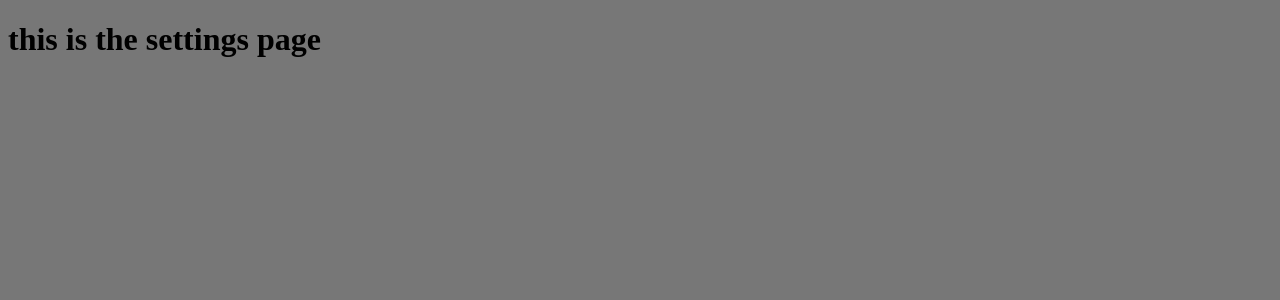
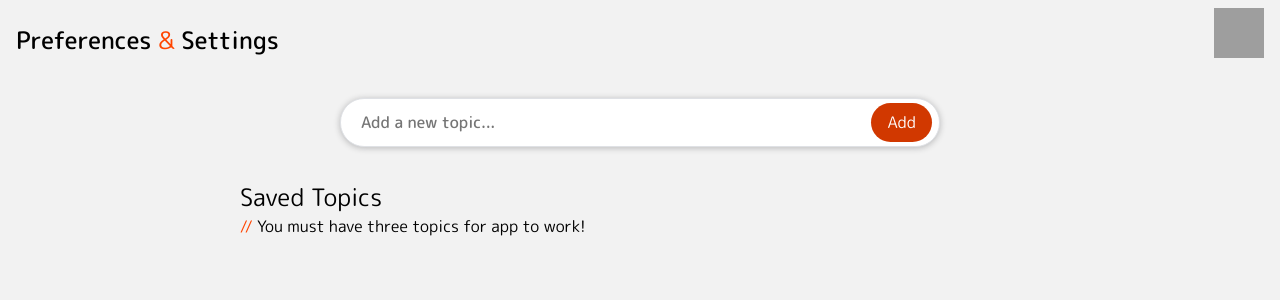
Before and after one commit to nateHamshar/personalized-news, a Next.js app: page /settings in a window 1280 px wide. Shown: the top 300 px of the page. Built offline with nearby package versions, Linux system fonts and the light colour scheme; grey boxes are pictures that could not be loaded.

Commit message:
ui built, some bugs on the api's end. Not the best design so far

```diff
--- a/app/actions.js
+++ b/app/actions.js
@@ -30,6 +30,14 @@ export function addToStorage(newTopic){
     }
 };
 
+// removes a topic from local storage, takes an index as param
+export function removeFromStorage(index){
+    const tempArray = localStorage.getItem("preferences").split("-");
+    tempArray.splice(index, 1);
+    localStorage.setItem("preferences", tempArray.join("-"))
+    location.reload()
+};
+
 // fetches articles based on user's chosen topics
 // takes an array as param
 export async function getArticles(topics) {
@@ -48,7 +56,12 @@ export async function getArticles(topics) {
             }
 
             const json = await response.json();
-            arrayOfArticles.push(json);
+
+            const tempArr = json.data;
+
+            tempArr.forEach((article) => {
+                arrayOfArticles.push(article)
+            })
 
         } catch (error) {
             console.error(error.message);
@@ -58,19 +71,13 @@ export async function getArticles(topics) {
     console.log(arrayOfArticles)
     return arrayOfArticles
 
-    /*
+};
 
-    try {
-        const response = await fetch(url);
-        if (!response.ok) {
-        throw new Error(`Response status: ${response.status}`);
-        }
-
-        const json = await response.json();
-        console.log(json);
-
-    } catch (error) {
-        console.error(error.message);
+// Fisher-Yates shuffle function
+export async function shuffleArray(array){
+    for (let i = array.length - 1; i > 0; i--) {
+      const j = Math.floor(Math.random() * (i + 1));
+      [array[i], array[j]] = [array[j], array[i]]; // Swap elements
     }
-  */
-};
+    return array; // Return shuffled array
+  };
--- a/app/globals.css
+++ b/app/globals.css
@@ -1,3 +1,7 @@
+*{
+    padding: 0;
+    margin: 0;
+}
 body{
-    background-color: #777;
+    background-color: #f2f2f2;
 }
--- /dev/null
+++ b/app/settings/page.css
@@ -0,0 +1,117 @@
+@import url('https://fonts.googleapis.com/css2?family=M+PLUS+Rounded+1c:wght@100;300;400;500;700;800;900&display=swap');
+
+.settingsPage{
+    display: flex;
+    flex-direction: column;
+}
+
+.settingsHeader{
+    display: flex;
+    justify-content: space-between;
+    height: 50px;
+    padding: 8px 16px;
+}
+.settingsTitle{
+    font-family: "M PLUS Rounded 1c", sans-serif;
+    font-weight: 500;
+    font-size: 1.5em;
+    margin-top: auto;
+}
+
+
+
+/* The following styles are from a code pen, credits to the author. https://codepen.io/ankitvermaonline/pen/wvVvaax
+*/
+
+.topicForm {
+    display: flex;
+    align-items: center;
+    justify-content: center;
+    width: 90%;
+    max-width: 600px;
+    position: relative;
+    margin: 2rem auto;
+}
+
+.topicInput {
+    font-family: "M PLUS Rounded 1c", sans-serif;
+    font-weight: 500;
+    width: 100%;
+    padding: 12px 20px;
+    font-size: 16px;
+    border: 1px solid #dfe1e5;
+    border-radius: 24px;
+    box-shadow: 0px 1px 6px rgba(32, 33, 36, 0.28);
+    outline: none;
+    transition: all 0.3s ease;
+}
+.topicInput:focus {
+    border-color: orangered;
+    box-shadow: 0px 1px 8px rgba(255, 68, 0, 0.5);
+}
+
+.addTopicBtn {
+    position: absolute;
+    right: 8px;
+    background-color: rgb(209, 56, 0);
+    color: white;
+    border: none;
+    padding: 8px 16px;
+    border-radius: 24px;
+    cursor: pointer;
+    font-size: 16px;
+    outline: none;
+    font-family: "M PLUS Rounded 1c", sans-serif;
+}
+
+.addTopicBtn:hover {
+    background-color: orangered;
+}
+
+.search-icon {
+    position: absolute;
+    right: 60px;
+    font-size: 18px;
+    color: #757575;
+    pointer-events: none;
+}
+
+/* back to my code */
+
+.topicsSection{
+    width: 93%;
+    max-width: 800px;
+    margin: auto auto;
+    font-family: "M PLUS Rounded 1c", sans-serif;
+}
+
+.savedTopicsHeader{
+    font-weight: 400;
+}
+.divider{
+    color: orangered;
+    font-weight: 400;
+}
+
+.topicsList{
+    list-style: ">> ";
+    margin-left: 1.5rem;
+    display: flex;
+    flex-direction: column;
+}
+.topic{
+    display: flex;
+    margin-top: 1rem;
+    width: 50%;
+    justify-content: space-between;
+    border: 1px solid rgba(0, 0, 0, 0.473);
+    box-shadow: rgba(0, 0, 0, 0.15) 0px 1px 4px;
+    border-radius: 100vw;
+    padding: 8px;
+    padding-left: 2rem;
+    padding-right: 1rem;
+}
+.topicBtn{
+    background-color: transparent;
+    border: none;
+}
--- a/app/settings/page.js
+++ b/app/settings/page.js
@@ -1,8 +1,53 @@
+'use client'
+import { useEffect, useState } from "react";
+import { checkStorage, addToStorage, removeFromStorage } from "../actions";
+import Link from "next/link";
+import "./page.css";
+
 const settings = () => {
+    // value of topic input
+    const [newTopic, setNewTopic] = useState("");
+    const [storedTopics, setStoredTopics] = useState([]);
+
+
+    useEffect(()=> {
+        const topics = checkStorage();
+        if(topics != null){
+            setStoredTopics(topics.split("-"))
+        }
+    },[])
+
+
     return (
-        <>
-        <h1>this is the settings page</h1>
-        </>
+        <main className="settingsPage">
+            <header className="settingsHeader">
+                <h1 className="settingsTitle">Preferences <span className="divider">&</span> Settings</h1>
+                <Link href="/" className="navBtn"><img width="50" height="50" src="https://img.icons8.com/ios-filled/50/home.png" alt="home"/></Link>
+            </header>
+
+            <form action="" className="topicForm">
+                <label hidden htmlFor="topicInput" className="inputLabel">Add a topic:</label>
+                <input className="topicInput" id="topicInput" name="topicInput" type="text" placeholder="Add a new topic..."required onChange={(e) => setNewTopic(e.target.value)} />
+                <button className="addTopicBtn" type="submit" onClick={() => addToStorage(newTopic)}>Add</button>
+            </form>
+
+            <section className="topicsSection">
+                <h2 className="savedTopicsHeader">Saved Topics</h2>
+                <p className="disclaimer"><span className="divider">// </span>You must have three topics for app to work!</p>
+                <ul className="topicsList">
+                    {
+                        storedTopics.map((topic) => {
+                            return (
+                                <li className="topic" key={storedTopics.indexOf(topic)}>
+                                    <p className="topicTitle">{topic}</p>
+                                    <button onClick={() => removeFromStorage(storedTopics.indexOf(topic))} className="topicBtn"><img width="20" height="20" src="https://img.icons8.com/fluency-systems-regular/50/x.png" alt="x"/></button>
+                                </li>
+                            )
+                        })
+                    }
+                </ul>
+            </section>
+        </main>
     );
 }
 
```
Also changed, not shown: app/page.js (+71 -37 lines), app/page.module.css (+47 -2 lines), 1 other file (tests, documents, lock files or other folders).
